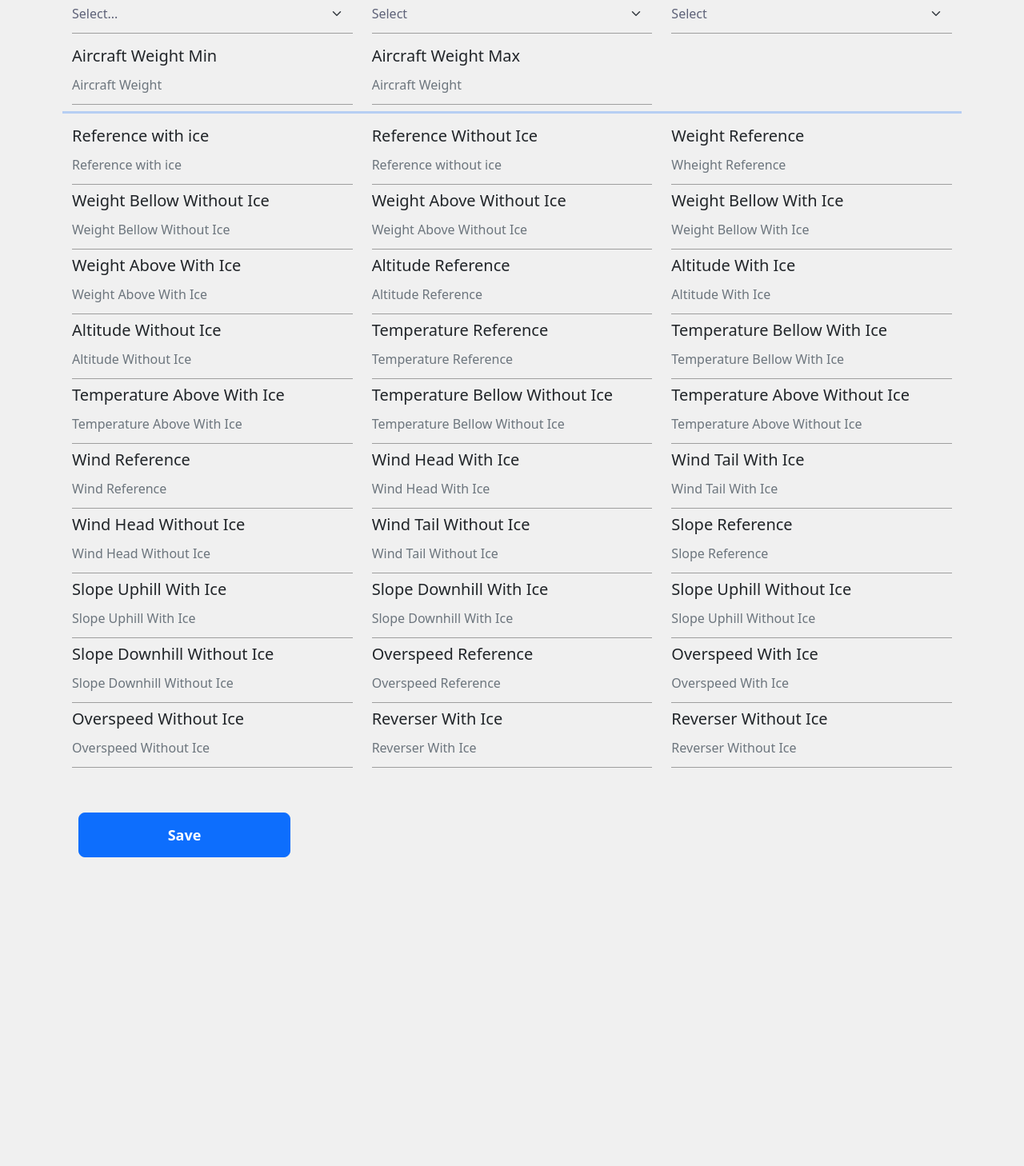
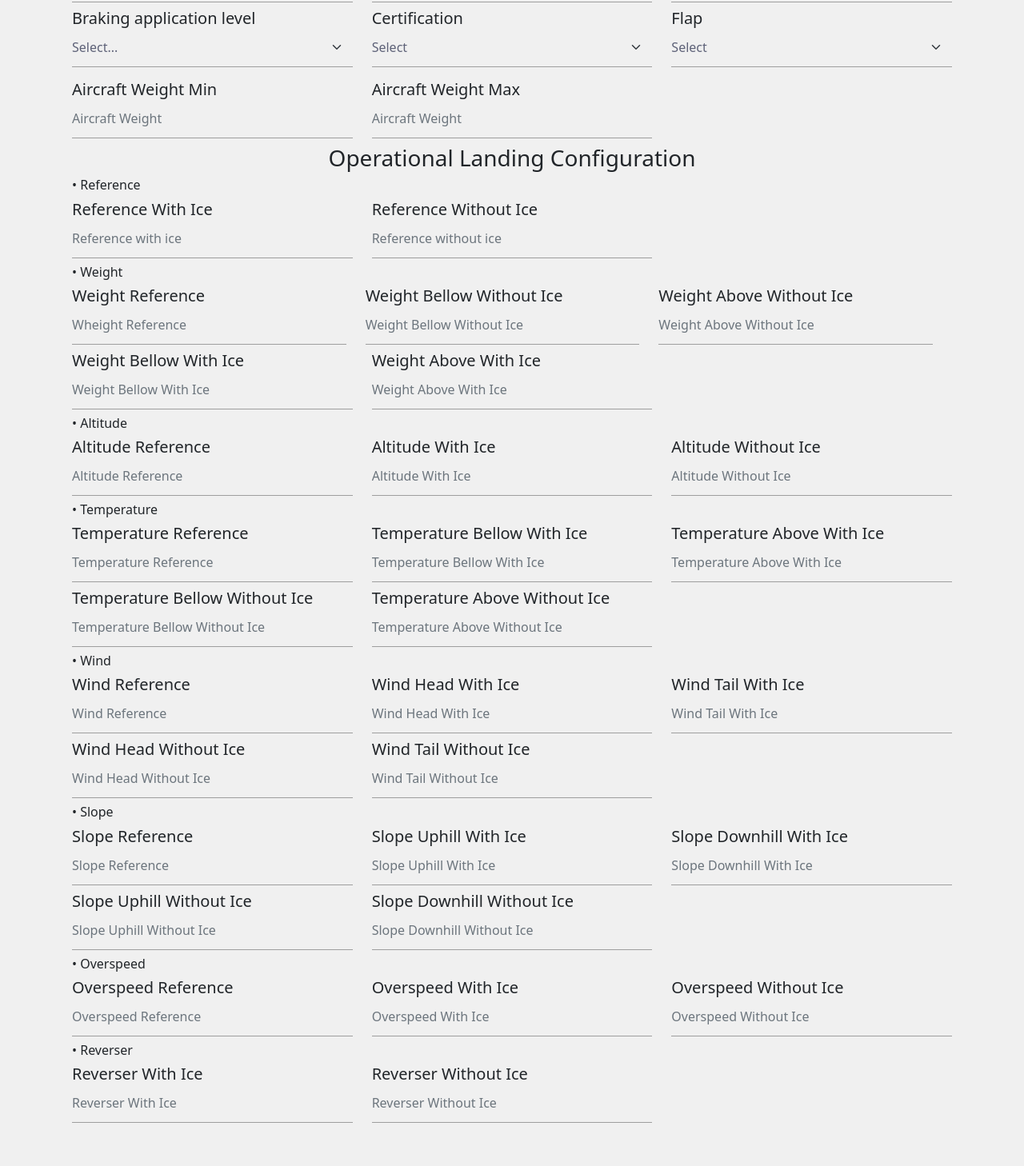
Before and after one commit to EquipeApolo/API_3_Semestre, a React (Create React App) app in the folder client/: page /cadastroAeronave in a window 1280 px wide. Shown: the part 359-1817 px from the top of the page at 80% size. Before the commit the page ends 1479 px from the top, so only its background shows below. Built offline with nearby package versions, Linux system fonts and the light colour scheme.

Commit message:
update cadastro aeronave

```diff
--- a/client/src/Views/cadastroAeronave.tsx
+++ b/client/src/Views/cadastroAeronave.tsx
@@ -21,15 +21,15 @@ type state = {
     weightMinError: string,
     weightMaxError: string,
     result: string,
-    refWithIceError: string, //ok
-    refWithouIceError: string, //ok
-    weightReferenceError: string, //ok
-    weightBellowWithoutIceError: string, //ok
-    weightAboveWithoutIceError: string, //ok
-    weightBellowWithIceError: string, //ok
-    weightAboveWithIceError: string, //ok
-    altitudeReferenceError: string, //ok
-    altitudeWithIceError: string, //ok
+    refWithIceError: string,
+    refWithouIceError: string,
+    weightReferenceError: string,
+    weightBellowWithoutIceError: string,
+    weightAboveWithoutIceError: string,
+    weightBellowWithIceError: string,
+    weightAboveWithIceError: string,
+    altitudeReferenceError: string,
+    altitudeWithIceError: string,
     altitudeWithoutIceError: string,
     tempReferenceError: string,
     tempBellowWithIceError: string,
@@ -941,6 +941,8 @@ class cadastroAeronave extends Component<any, state>{
                     <Container fluid>
                         <Form>
                             <Row>
+                                <h3 className="text-center">Aircraft Configuration</h3>
+                                <Row></Row>
                                 <Col>
                                     <h5 className="card-title">Aircraft model</h5>
                                     <input type='text' className='input form-control form-control-lg inputGroup-sizing-sm' id="model"
@@ -1022,12 +1024,18 @@ class cadastroAeronave extends Component<any, state>{
                                 </Col>
                                 <Col>
                                 </Col>
-                                <hr className="hrStyle"></hr>
                                 <Container>
                                     <Form>
                                         <Row>
+                                            <h3 className="text-center">Operational Landing Configuration</h3>
+                                            <Row></Row>
+                                            <Row>
                                                 <Col>
-                                            <h5 className="card-title">Reference with ice</h5>
+                                                    <h6>&#x2022; Reference</h6>
+                                                </Col>
+                                            </Row>
+                                            <Col>
+                                                <h5 className="card-title">Reference With Ice</h5>
                                                 <input type='number' className='input form-control form-control-lg inputGroup-sizing-sm' id="refWithIce" placeholder="Reference with ice" onChange={this.refWithIceChange} />
                                                 <div style={{ fontSize: 12, color: "red" }}>
                                                 {this.state.refWithIceError}
@@ -1040,6 +1048,14 @@ class cadastroAeronave extends Component<any, state>{
                                                 {this.state.refWithouIceError}
                                                 </div>
                                             </Col>
+                                            <Col></Col>
+
+                                            <Row>
+                                                <Col>
+                                                    <h6>&#x2022; Weight</h6>
+                                                </Col>
+                                            </Row>
+                                        <Row>
                                             <Col>
                                                 <h5 className="card-title">Weight Reference</h5>
                                                 <input type='number' className='input form-control form-control-lg inputGroup-sizing-sm' id="weightReference" placeholder="Wheight Reference" onChange={this.weightReferenceChange} />
@@ -1047,8 +1063,6 @@ class cadastroAeronave extends Component<any, state>{
                                                 {this.state.weightReferenceError}
                                                 </div>
                                             </Col>
-                                        </Row>
-                                        <Row>
                                             <Col>
                                                 <h5 className="card-title">Weight Bellow Without Ice</h5>
                                                 <input type='number' className='input form-control form-control-lg inputGroup-sizing-sm' id="weightBellowWithoutIce" placeholder="Weight Bellow Without Ice" onChange={this.weightBellowWithoutIceChange} />
@@ -1063,6 +1077,9 @@ class cadastroAeronave extends Component<any, state>{
                                                 {this.state.weightAboveWithoutIceError}
                                                 </div>
                                             </Col>
+                                        </Row>
+                                        </Row>
+                                        <Row>
                                             <Col>
                                                 <h5 className="card-title">Weight Bellow With Ice</h5>
                                                 <input type='number' className='input form-control form-control-lg inputGroup-sizing-sm' id="weightBellowWithIce" placeholder="Weight Bellow With Ice" onChange={this.weightBellowWithIceChange} />
@@ -1070,8 +1087,6 @@ class cadastroAeronave extends Component<any, state>{
                                                 {this.state.weightBellowWithIceError}
                                                 </div>
                                             </Col>
-                                        </Row>
-                                        <Row>
                                             <Col>
                                                 <h5 className="card-title">Weight Above With Ice</h5>
                                                 <input type='number' className='input form-control form-control-lg inputGroup-sizing-sm' id="weightAboveWithIce" placeholder="Weight Above With Ice" onChange={this.weightAboveWithIceChange} />
@@ -1079,6 +1094,15 @@ class cadastroAeronave extends Component<any, state>{
                                                 {this.state.weightAboveWithIceError}
                                                 </div>
                                             </Col>
+                                            <Col></Col>
+                                        </Row>
+
+                                        <Row>
+                                            <Col>
+                                                <h6>&#x2022; Altitude</h6>
+                                            </Col>
+                                        </Row>
+                                        <Row>
                                             <Col>
                                                 <h5 className="card-title">Altitude Reference</h5>
                                                 <input type='number' className='input form-control form-control-lg inputGroup-sizing-sm' id="altitudeReference" placeholder="Altitude Reference" onChange={this.altitudeReferenceChange} />
@@ -1093,8 +1117,6 @@ class cadastroAeronave extends Component<any, state>{
                                                 {this.state.altitudeWithIceError}
                                                 </div>
                                             </Col>
-                                        </Row>
-                                        <Row>
                                             <Col>
                                                 <h5 className="card-title">Altitude Without Ice</h5>
                                                 <input type='number' className='input form-control form-control-lg inputGroup-sizing-sm' id="altitudeWithoutIce" placeholder="Altitude Without Ice" onChange={this.altitudeWithoutIceChange} />
@@ -1102,6 +1124,14 @@ class cadastroAeronave extends Component<any, state>{
                                                 {this.state.altitudeWithoutIceError}
                                                 </div>
                                             </Col>
+                                        </Row>
+
+                                        <Row>
+                                            <Col>
+                                                <h6>&#x2022; Temperature</h6>
+                                            </Col>
+                                        </Row>
+                                        <Row>
                                             <Col>
                                                 <h5 className="card-title">Temperature Reference</h5>
                                                 <input type='number' className='input form-control form-control-lg inputGroup-sizing-sm' id="tempReference" placeholder="Temperature Reference" onChange={this.tempReferenceChange} />
@@ -1116,8 +1146,6 @@ class cadastroAeronave extends Component<any, state>{
                                                 {this.state.tempBellowWithIceError}
                                                 </div>
                                             </Col>
-                                        </Row>
-                                        <Row>
                                             <Col>
                                                 <h5 className="card-title">Temperature Above With Ice</h5>
                                                 <input type='number' className='input form-control form-control-lg inputGroup-sizing-sm' id="tempAboveWithIce" placeholder="Temperature Above With Ice" onChange={this.tempAboveWithIceChange} />
@@ -1125,6 +1153,8 @@ class cadastroAeronave extends Component<any, state>{
                                                 {this.state.tempAboveWithIceError}
                                                 </div>
                                             </Col>
+                                        </Row>
+                                        <Row>
                                             <Col>
                                                 <h5 className="card-title">Temperature Bellow Without Ice</h5>
                                                 <input type='number' className='input form-control form-control-lg inputGroup-sizing-sm' id="tempBellowWithoutIce" placeholder="Temperature Bellow Without Ice" onChange={this.tempBellowWithoutIceChange} />
@@ -1138,6 +1168,13 @@ class cadastroAeronave extends Component<any, state>{
                                                 <div style={{ fontSize: 12, color: "red" }}>
                                                 {this.state.tempAboveWithoutIceError}
                                                 </div>
+                                            </Col>
+                                            <Col></Col>
+                                        </Row>
+
+                                        <Row>
+                                            <Col>
+                                                <h6>&#x2022; Wind</h6>
                                             </Col>
                                         </Row>
                                         <Row>
@@ -1178,6 +1215,15 @@ class cadastroAeronave extends Component<any, state>{
                                                 {this.state.windTailWithoutIceError}
                                                 </div>
                                             </Col>
+                                            <Col></Col>
+                                        </Row>
+
+                                        <Row>
+                                            <Col>
+                                                <h6>&#x2022; Slope</h6>
+                                            </Col>
+                                        </Row>
+                                        <Row>
                                             <Col>
                                                 <h5 className="card-title">Slope Reference</h5>
                                                 <input type='number' className='input form-control form-control-lg inputGroup-sizing-sm' id="slopeReference" placeholder="Slope Reference" onChange={this.slopeReferenceChange} />
@@ -1185,8 +1231,6 @@ class cadastroAeronave extends Component<any, state>{
                                                 {this.state.slopeReferenceError}
                                                 </div>
                                             </Col>
-                                        </Row>
-                                        <Row>
                                             <Col>
                                                 <h5 className="card-title">Slope Uphill With Ice</h5>
                                                 <input type='number' className='input form-control form-control-lg inputGroup-sizing-sm' id="slopeUphillWithIce" placeholder="Slope Uphill With Ice" onChange={this.slopeUphillWithIceChange} />
@@ -1201,6 +1245,8 @@ class cadastroAeronave extends Component<any, state>{
                                                 {this.state.slopeDownhillWithIceError}
                                                 </div>
                                             </Col>
+                                        </Row>
+                                        <Row>
                                             <Col>
                                                 <h5 className="card-title">Slope Uphill Without Ice</h5>
                                                 <input type='number' className='input form-control form-control-lg inputGroup-sizing-sm' id="slopeUphillWithoutIce" placeholder="Slope Uphill Without Ice" onChange={this.slopeUphillWithoutIceChange} />
@@ -1208,8 +1254,6 @@ class cadastroAeronave extends Component<any, state>{
                                                 {this.state.slopeUphillWithoutIceError}
                                                 </div>
                                             </Col>
-                                        </Row>
-                                        <Row>
                                             <Col>
                                                 <h5 className="card-title">Slope Downhill Without Ice</h5>
                                                 <input type='number' className='input form-control form-control-lg inputGroup-sizing-sm' id="slopeDownhillWithoutIce" placeholder="Slope Downhill Without Ice" onChange={this.slopeDownhillWithoutIceChange} />
@@ -1217,6 +1261,15 @@ class cadastroAeronave extends Component<any, state>{
                                                 {this.state.slopeDownhillWithoutIceError}
                                                 </div>
                                             </Col>
+                                            <Col></Col>
+                                        </Row>
+
+                                        <Row>
+                                            <Col>
+                                                <h6>&#x2022; Overspeed</h6>
+                                            </Col>
+                                        </Row>
+                                        <Row>
                                             <Col>
                                                 <h5 className="card-title">Overspeed Reference</h5>
                                                 <input type='number' className='input form-control form-control-lg inputGroup-sizing-sm' id="overspeedReference" placeholder="Overspeed Reference" onChange={this.overspeedReferenceChange} />
@@ -1231,8 +1284,6 @@ class cadastroAeronave extends Component<any, state>{
                                                 {this.state.overspeedWithIceError}
                                                 </div>
                                             </Col>
-                                        </Row>
-                                        <Row>
                                             <Col>
                                                 <h5 className="card-title">Overspeed Without Ice</h5>
                                                 <input type='number' className='input form-control form-control-lg inputGroup-sizing-sm' id="overspeedWithoutIce" placeholder="Overspeed Without Ice" onChange={this.overspeedWithoutIceChange} />
@@ -1240,6 +1291,14 @@ class cadastroAeronave extends Component<any, state>{
                                                 {this.state.overspeedWithoutIceError}
                                                 </div>
                                             </Col>
+                                        </Row>
+
+                                        <Row>
+                                            <Col>
+                                                <h6>&#x2022; Reverser</h6>
+                                            </Col>
+                                        </Row>
+                                        <Row>
                                             <Col>
                                                 <h5 className="card-title">Reverser With Ice</h5>
                                                 <input type='number' className='input form-control form-control-lg inputGroup-sizing-sm' id="reverserWithIce" placeholder="Reverser With Ice" onChange={this.reverserWithIceChange} />
@@ -1254,18 +1313,8 @@ class cadastroAeronave extends Component<any, state>{
                                                 {this.state.reverserWithoutIceError}
                                                 </div>
                                             </Col>
+                                            <Col></Col>
                                         </Row>
-
-
-
-
-
-
-
-
-
-
-
                                     </Form>
                                 </Container>
                             </Row>
--- a/client/src/Views/listaAeronaves.tsx
+++ b/client/src/Views/listaAeronaves.tsx
@@ -107,7 +107,7 @@ class AircraftTable extends Component<{}, table>{
                 </Row>
                 <Row className="pb-3">
                     <Col lg>
-                        <Button className="btn-lg">New Aircraft</Button>
+                        <Button className="btn-lg float-end" href='/cadastroAeronave'>New Aircraft</Button>
                     </Col>
                 </Row>
             </Container>
```
Also changed, not shown: client/src/Style/App.css (line endings or trailing spaces). Lines whose indentation alone changed are shown as unchanged.
